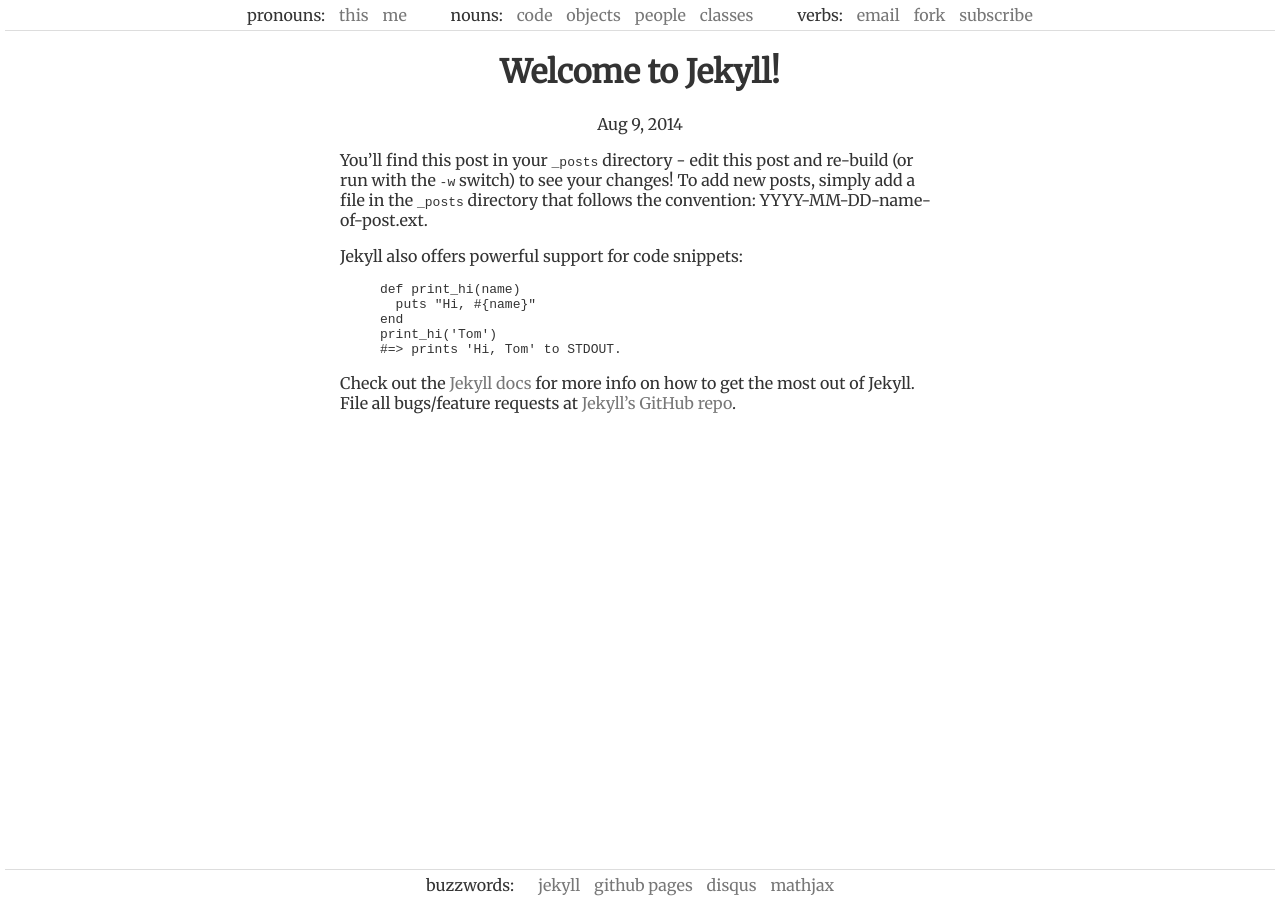
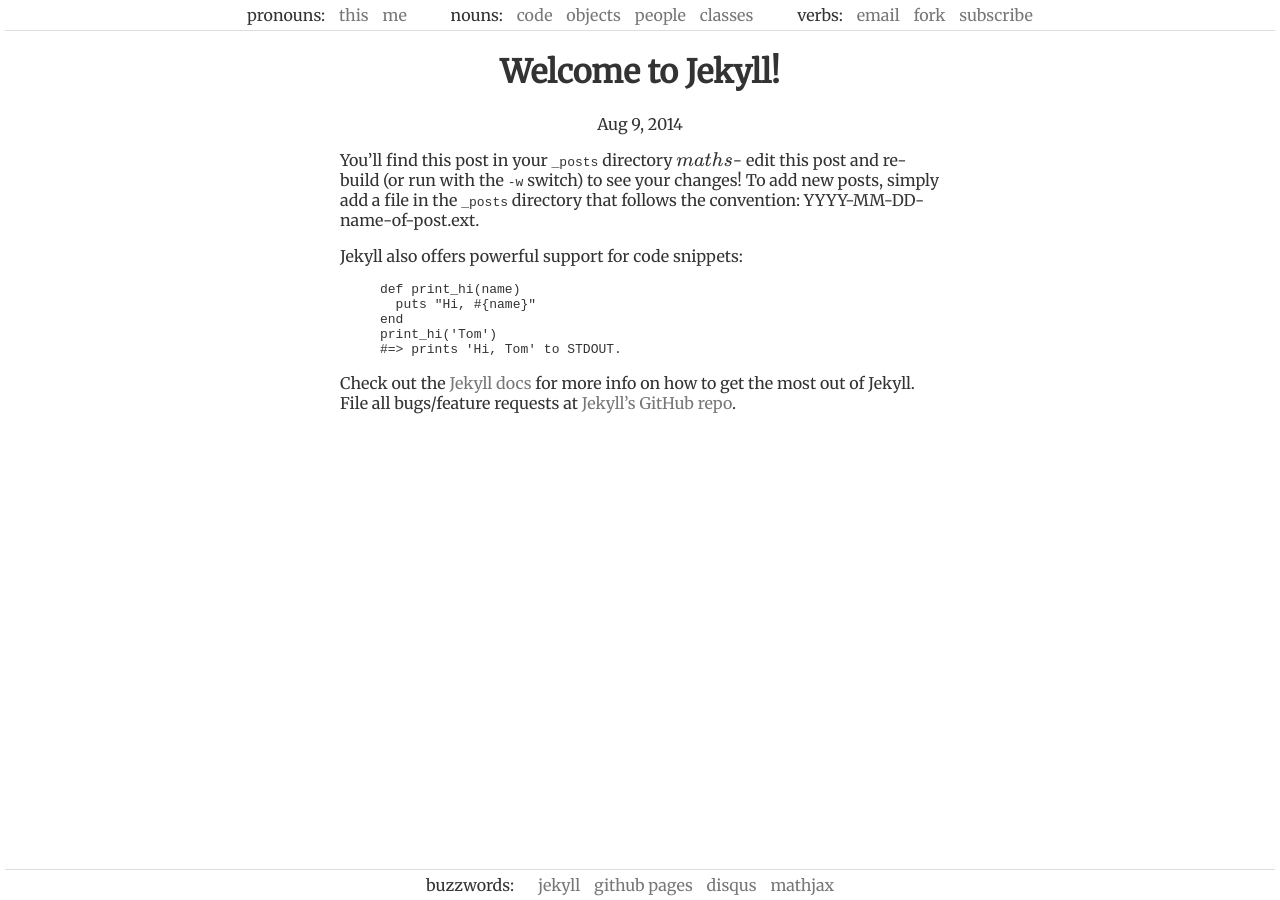
Before and after one commit to benjaminjkraft/staging, a Jekyll site: the page built from _posts/2014-08-09-welcome-to-jekyll.markdown, in a window 1280 px wide. Built offline with Jekyll 4.4.1, drawn with Linux system fonts in a browser that asks for light colours; formulas are drawn with MathJax 3.

```diff
--- a/_includes/head.html
+++ b/_includes/head.html
@@ -11,5 +11,6 @@
     <link rel="stylesheet" type="text/css" href="/css/main.css">
     <link rel="stylesheet" type="text/css" href="http://fonts.googleapis.com/css?family=Merriweather">
 
+    <script type="text/javascript" src="http://cdn.mathjax.org/mathjax/latest/MathJax.js?config=TeX-AMS-MML_HTMLorMML"></script>
 
 </head>
--- a/_posts/2014-08-09-welcome-to-jekyll.markdown
+++ b/_posts/2014-08-09-welcome-to-jekyll.markdown
@@ -5,7 +5,7 @@ date:   2014-08-09 12:54:53
 categories: jekyll update
 ---
 
-You'll find this post in your `_posts` directory - edit this post and re-build (or run with the `-w` switch) to see your changes!
+You'll find this post in your `_posts` directory \\(maths\\)- edit this post and re-build (or run with the `-w` switch) to see your changes!
 To add new posts, simply add a file in the `_posts` directory that follows the convention: YYYY-MM-DD-name-of-post.ext.
 
 Jekyll also offers powerful support for code snippets:
```
